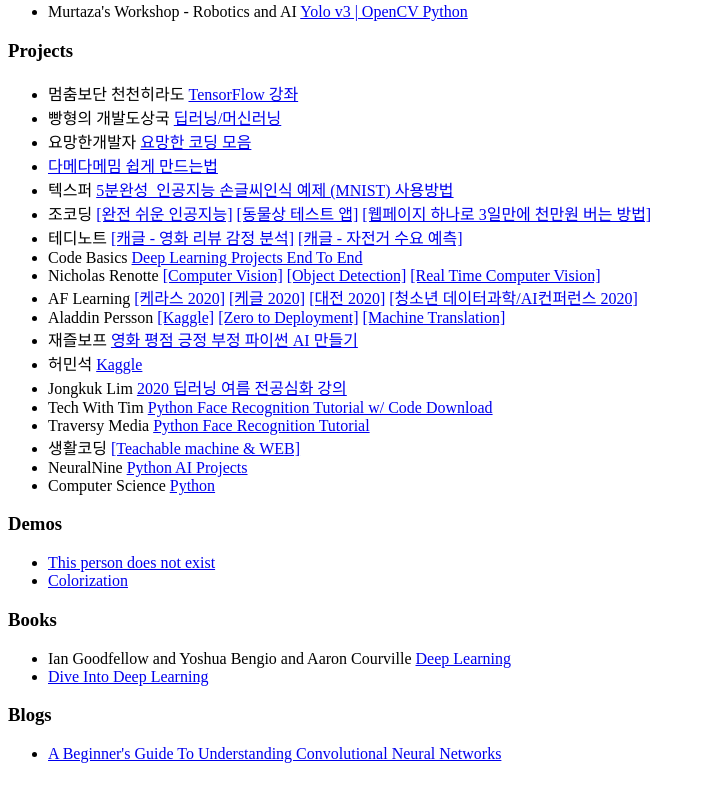
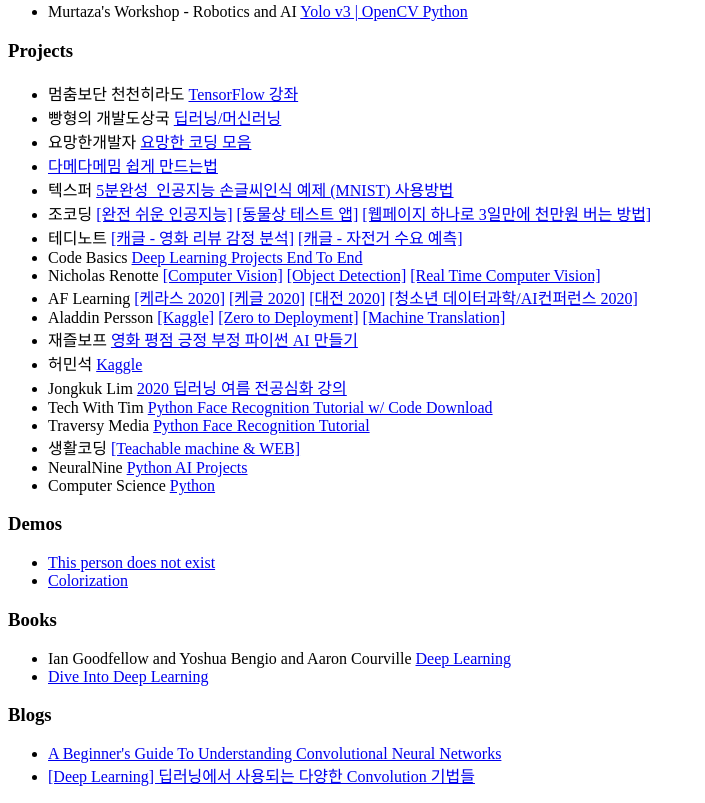
Before and after one commit to SungchulLee/links, a plain HTML site: page deep_learning.html in a window 1280 px wide. Shown: the part 655-1458 px from the top of the page, without its empty margins (0-705 px from the left). Before the commit the page ends 1434 px from the top, so only its background shows below. Drawn offline with Linux system fonts and the light colour scheme.

Commit message:
Add files via upload

```diff
--- a/deep_learning.html
+++ b/deep_learning.html
@@ -216,6 +216,9 @@
             <li>
                 <a href="https://adeshpande3.github.io/A-Beginner%27s-Guide-To-Understanding-Convolutional-Neural-Networks/" target="_blank">A Beginner's Guide To Understanding Convolutional Neural Networks</a>
             </li>
+            <li>
+                <a href="https://eehoeskrap.tistory.com/431" target="_blank">[Deep Learning] 딥러닝에서 사용되는 다양한 Convolution 기법들</a>
+            </li>
         </ul>
     </body>
 </html>
```
